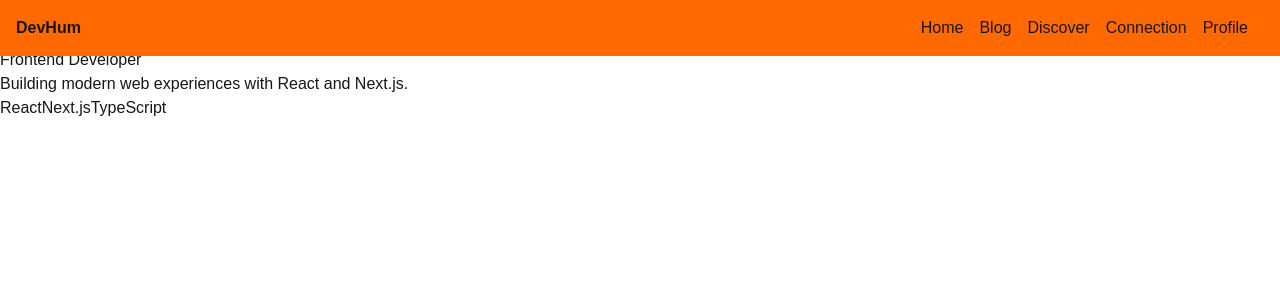
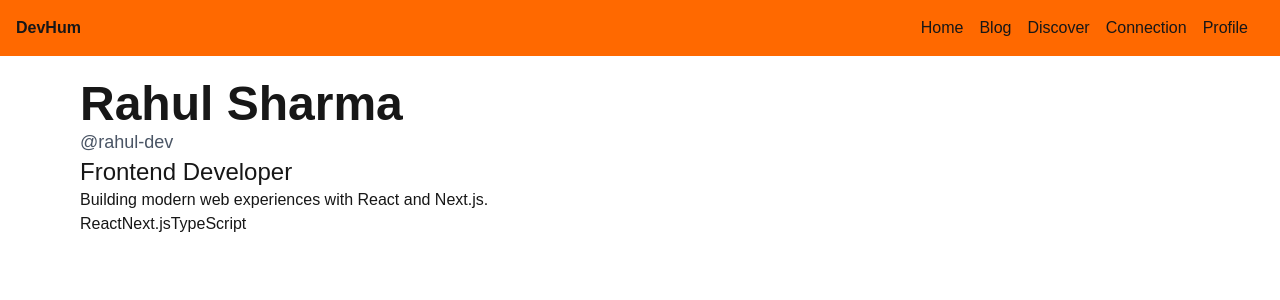
Before and after one commit to Anant23452/devhub, a Next.js app: page /developers/rahul-dev in a window 1280 px wide. Shown: the top 300 px of the page. Built offline with nearby package versions, Linux system fonts and the light colour scheme.

Commit message:
making developer style page

```diff
--- a/app/developers/[username]/page.tsx
+++ b/app/developers/[username]/page.tsx
@@ -20,12 +20,12 @@ export default async function DeveloperProfilePage({
   }
 
   return (
-    <main className="w-full ">
-      <h1>{developer.name}</h1>
+    <main className="w-full h-screen  p-20 ">
+      <h1 className="text-5xl font-bold">{developer.name}</h1>
 
-      <p>@{developer.username}</p>
+      <p className="text-lg text-gray-600">@{developer.username}</p>
 
-      <h2>{developer.role}</h2>
+      <h2 className="text-2xl ">{developer.role}</h2>
 
       <p>{developer.bio}</p>
 
```
